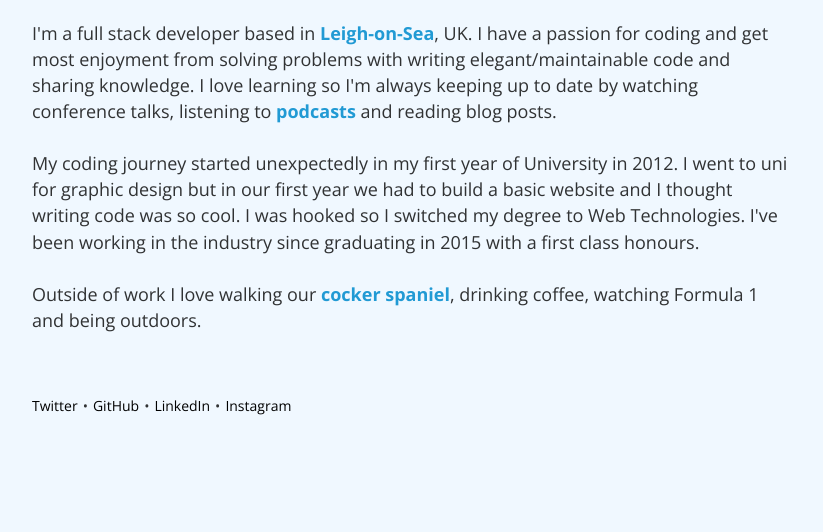
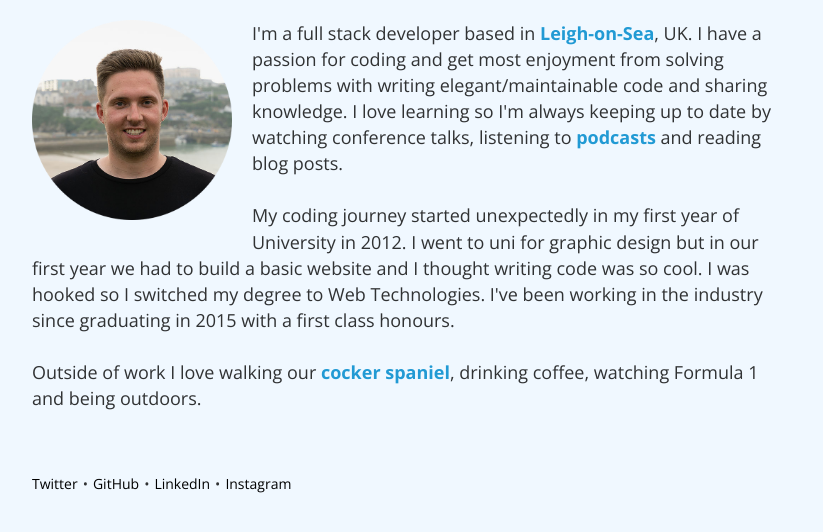
Before and after one commit to AaronDunphy/aarondunphy.com, a Gatsby site: page /about in a window 1280 px wide. Shown: the part 186-718 px from the top of the page, without its empty margins (228-1051 px from the left). Built offline with nearby package versions, Linux system fonts and the light colour scheme; Gatsby itself is replaced by a stand-in of ours.

Commit message:
Profile image added to about page

```diff
--- /dev/null
+++ b/src/components/styles/about.js
@@ -0,0 +1,20 @@
+import styled from "styled-components"
+
+const About = styled.section`
+    .profileImage {
+        max-width: 200px;
+        width: 100%;
+        float: left;
+        margin: 0px 20px 20px 0px;
+    }
+    img {
+        margin-bottom: 0px;
+    }
+    @media(max-width: 700px) {
+        .profileImage {
+            float: none;
+        }
+    }
+`
+
+export default About
--- a/src/pages/about.js
+++ b/src/pages/about.js
@@ -4,19 +4,42 @@ import Layout from "../components/layout"
 import SEO from "../components/seo"
 import Header from "../components/header"
 import { Link } from "gatsby"
+import { useStaticQuery, graphql } from "gatsby"
+import Img from "gatsby-image"
+import About from "../components/styles/about"
 
-const AboutPage = () => (
+const AboutPage = (props) => {
+    const data = useStaticQuery(graphql`
+        query {
+        placeholderImage: file(relativePath: { eq: "aarondunphy.png" }) {
+            childImageSharp {
+            fluid(maxWidth: 200) {
+                ...GatsbyImageSharpFluid
+            }
+            }
+        }
+        }
+    `)
+    console.log('ddd', data)
+    return (
         <Layout>
             <SEO title="Home" />
             <Header />
+            <About>
+                <h1>About</h1>
 
-        <h1>About</h1>
+                <div className="profileImage">
+                    <Img fluid={data.placeholderImage.childImageSharp.fluid} />
+                </div>
+
                 <p>I'm a full stack developer based in <a href="https://en.wikipedia.org/wiki/Leigh-on-Sea" target="_blank">Leigh-on-Sea</a>, UK. I have a passion for coding and get most enjoyment from solving problems with writing elegant/maintainable code and sharing knowledge. I love learning so I'm always keeping up to date by watching conference talks, listening to <Link to="/blog/my-top-5-tech-podcasts-2020">podcasts</Link> and reading blog posts.</p>
 
                 <p>My coding journey started unexpectedly in my first year of University in 2012. I went to uni for graphic design but in our first year we had to build a basic website and I thought writing code was so cool. I was hooked so I switched my degree to Web Technologies. I've been working in the industry since graduating in 2015 with a first class honours.</p>
 
                 <p>Outside of work I love walking our <a href="https://www.instagram.com/p/CA0Kd23luxl/" target="_blank">cocker spaniel</a>, drinking coffee, watching Formula 1 and being outdoors.</p>
+            </About>
         </Layout>
     )
+}
 
 export default AboutPage
```
Also changed, not shown: src/images/aarondunphy.png (added). Lines whose indentation alone changed are shown as unchanged.
